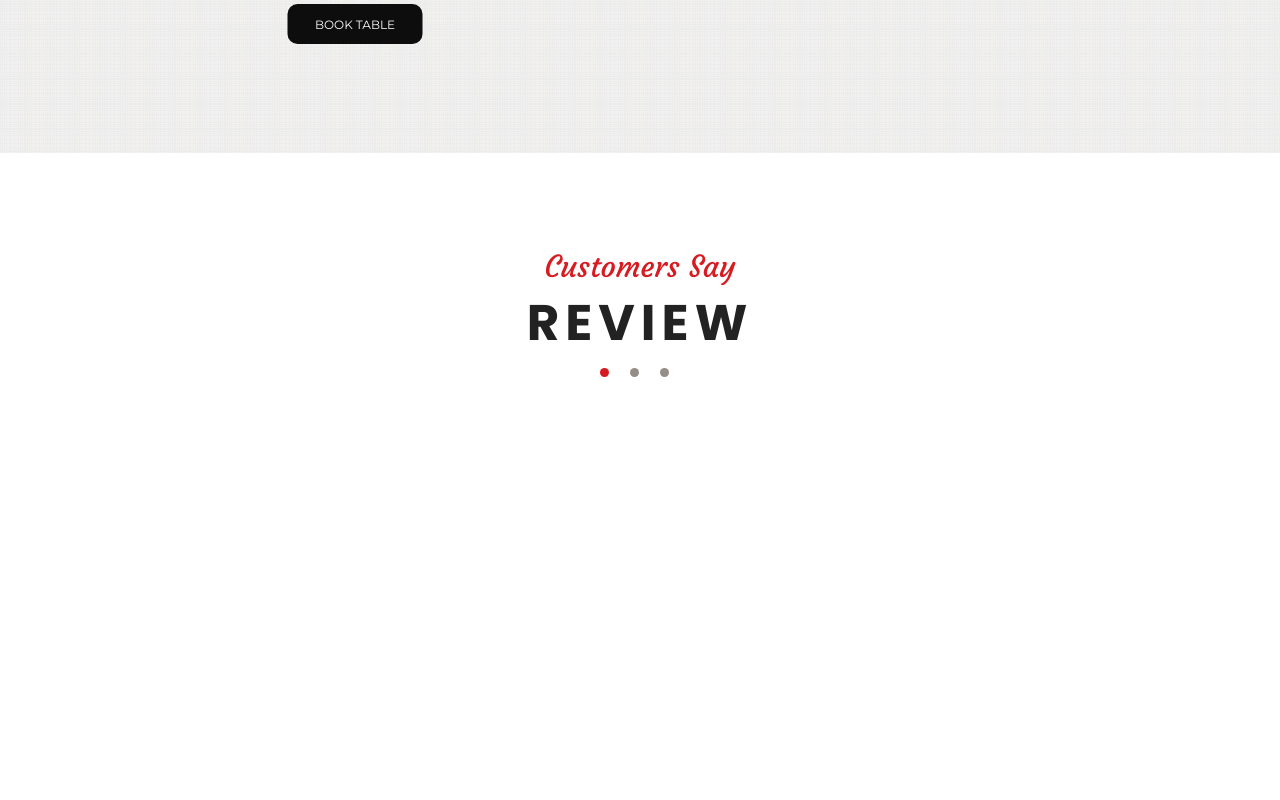
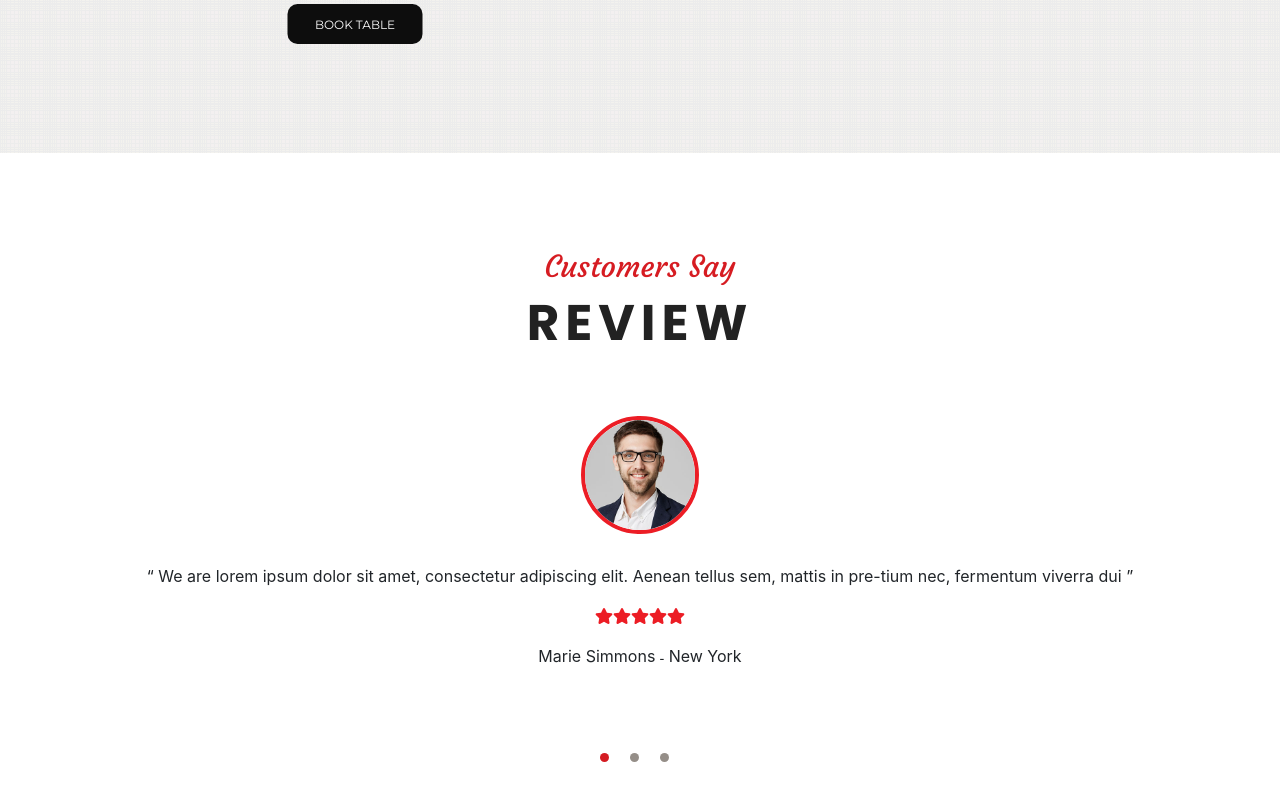
Before and after one commit to mohmed2000/PATO-RESTORANT, a React (Create React App) app: page / in a window 1280 px wide. Shown: the part 4764-5564 px from the top of the page. Before the commit the page ends 5156 px from the top, so only its background shows below. Built offline with nearby package versions, Linux system fonts and the light colour scheme.

Commit message:
add-Review-Sec
#22

```diff
--- a/src/component/ReviewSlider.jsx
+++ b/src/component/ReviewSlider.jsx
@@ -74,7 +74,7 @@ export default function ReviewSlider(props) {
               firstTit="REVIEW"
               className="black-tit"
             />
-            {/* <ReviewCard src={ReviewSlide1} /> */}
+            <ReviewCard src={ReviewSlide1} />
           </div>
           <div className="">
             <Title
@@ -82,7 +82,7 @@ export default function ReviewSlider(props) {
               firstTit="REVIEW"
               className="black-tit"
             />
-            {/* <ReviewCard src={ReviewSlide2} /> */}
+            <ReviewCard src={ReviewSlide2} />
           </div>
           <div className="">
             <Title
@@ -90,7 +90,7 @@ export default function ReviewSlider(props) {
               firstTit="REVIEW"
               className="black-tit"
             />
-            {/* <ReviewCard src={ReviewSlide3} /> */}
+            <ReviewCard src={ReviewSlide3} />
           </div>
         </Slider>
       </div>
```
